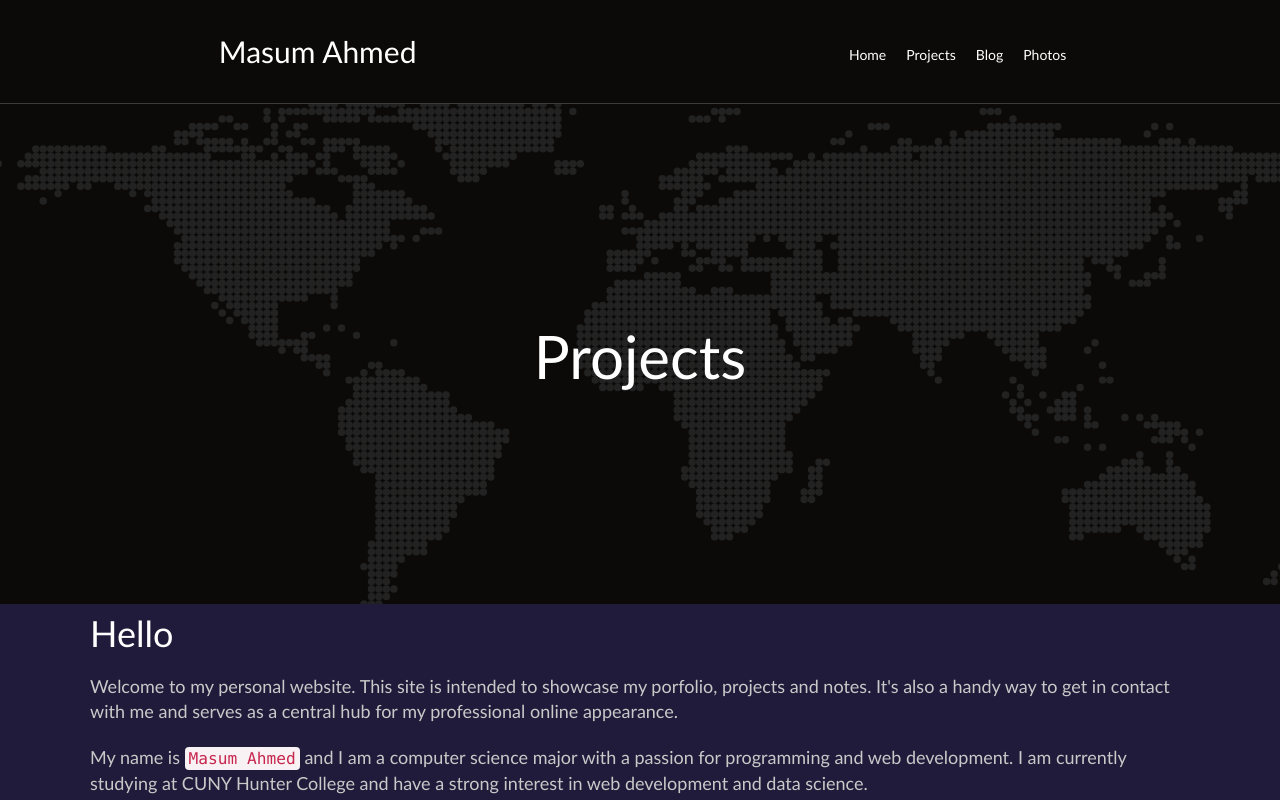
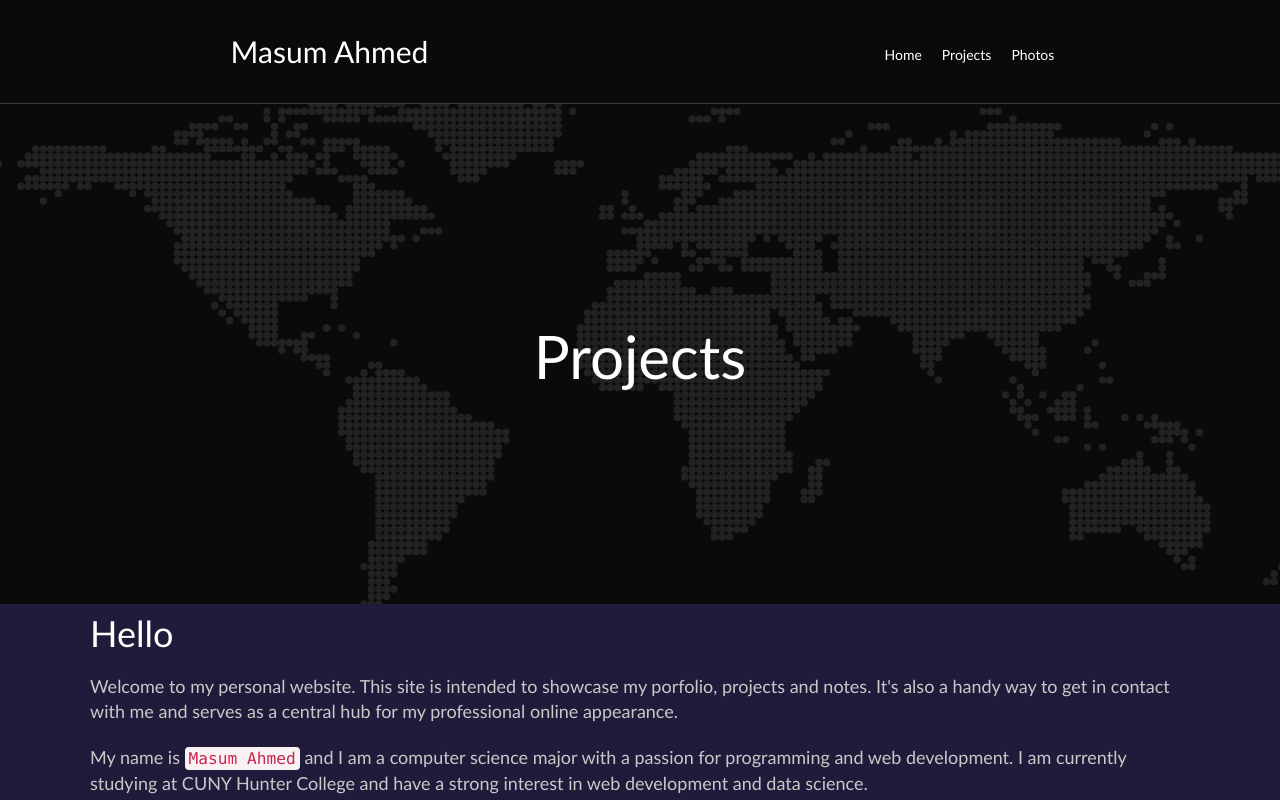
Before and after one commit to masumahmed/masumahmednet, a React (Vite) app: page / in a window 1280 px wide. Shown: the top 800 px of the page. Built offline with nearby package versions, Linux system fonts and the light colour scheme.

Commit message:
hide blog

```diff
--- a/src/components/Header.jsx
+++ b/src/components/Header.jsx
@@ -11,9 +11,9 @@ function Header() {
                 <Link to="/projects">
                     <div className="item">Projects</div>
                 </Link>
-                <Link to="/blog">
+                {/* <Link to="/blog">
                     <div className="item">Blog</div>
-                </Link>
+                </Link> */}
                 <Link to="/photos">
                     <div className="item">Photos</div>
                 </Link>
```
